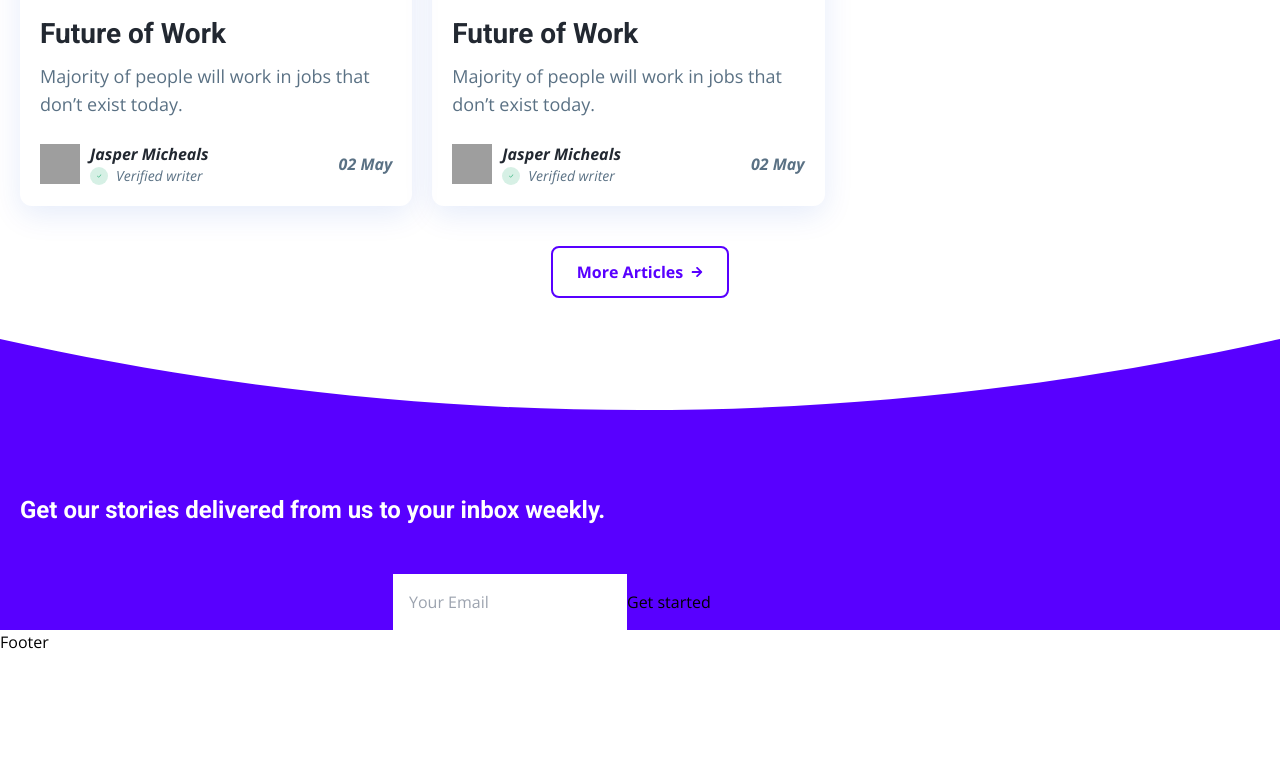
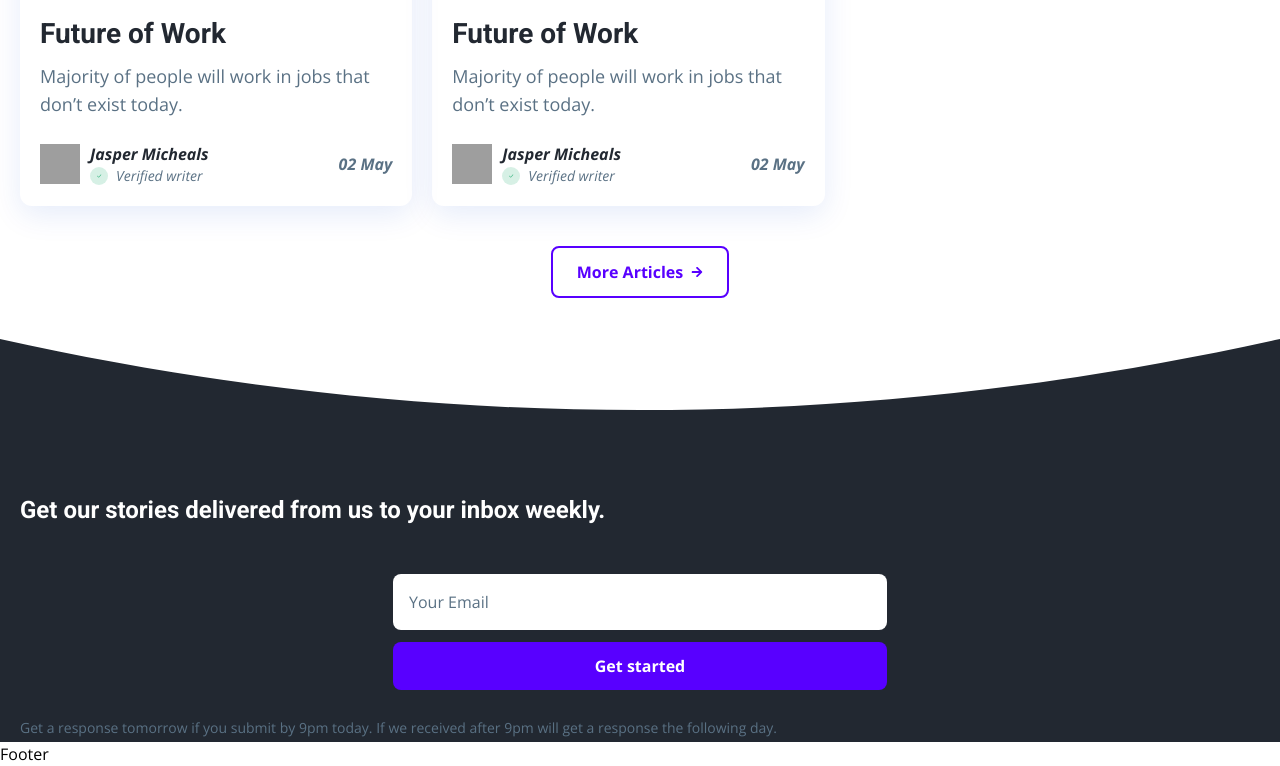
Before and after one commit to levilu800b/Frontend-Blog, a React (Create React App) app: page / in a window 1280 px wide. Shown: the part 891-1657 px from the top of the page. Before the commit the page ends 1545 px from the top, so only its background shows below. Built offline with nearby package versions, Linux system fonts and the light colour scheme; grey boxes are pictures that could not be loaded.

Commit message:
CTA button and text

```diff
--- a/src/pages/Home/container/CTA.jsx
+++ b/src/pages/Home/container/CTA.jsx
@@ -4,8 +4,8 @@ const CTA = () => {
   return (
 		<>
 			<svg
-    className='w-full h-auto max-h-40 translate-y-[1px]'
-    preserveAspectRatio='none'
+				className="w-full h-auto max-h-40 translate-y-[1px]"
+				preserveAspectRatio="none"
 				viewBox="0 0 2160 263"
 				fill="none"
 				xmlns="http://www.w3.org/2000/svg"
@@ -15,23 +15,35 @@ const CTA = () => {
 					fill-rule="evenodd"
 					clip-rule="evenodd"
 					d="M2160 262.5H0V0C360 80 720 120 1080 120C1440 120 1800 80 2160 0V262.5Z"
-        fill="#5800FF"
+					fill="#222831"
 				/>
 			</svg>
 
-    <section className='relative bg-primary px-5'>
-        <div className='container grid grid-cols-12 mx-auto'>
-            <div className='col-span-12'>
-                <h2 className='text-white font-roboto font-bold text-2xl'>Get our stories delivered from us to your inbox weekly.</h2>
-                <div className='w-full max-w-[494px] mt-12 space-y-3 mx-auto'>
-                    <input type="text" className='px-4 py-4' placeholder='Your Email' />
-                    <button>Get started</button>
+			<section className="relative bg-dark-soft px-5">
+				<div className="container grid grid-cols-12 mx-auto">
+					<div className="col-span-12">
+						<h2 className="text-white font-roboto font-bold text-2xl">
+							Get our stories delivered from us to your inbox weekly.
+						</h2>
+						<div className="w-full max-w-[494px] mt-12 space-y-3 mx-auto">
+							<input
+								type="text"
+								className="px-4 py-4 rounded-lg w-full placeholder:text-dark-light"
+								placeholder="Your Email"
+							/>
+							<button className="px-4 py-3 rounded-lg w-full bg-primary text-white font-bold">
+								Get started
+							</button>
 						</div>
+						<p className='text-dark-light text-sm leading-7 mt-6'>
+							Get a response tomorrow if you submit by 9pm today. If we received
+							after 9pm will get a response the following day.
+						</p>
 					</div>
 				</div>
 			</section>
 		</>
-  )
+	);
 }
 
 export default CTA
```
Lines whose indentation alone changed are shown as unchanged.
